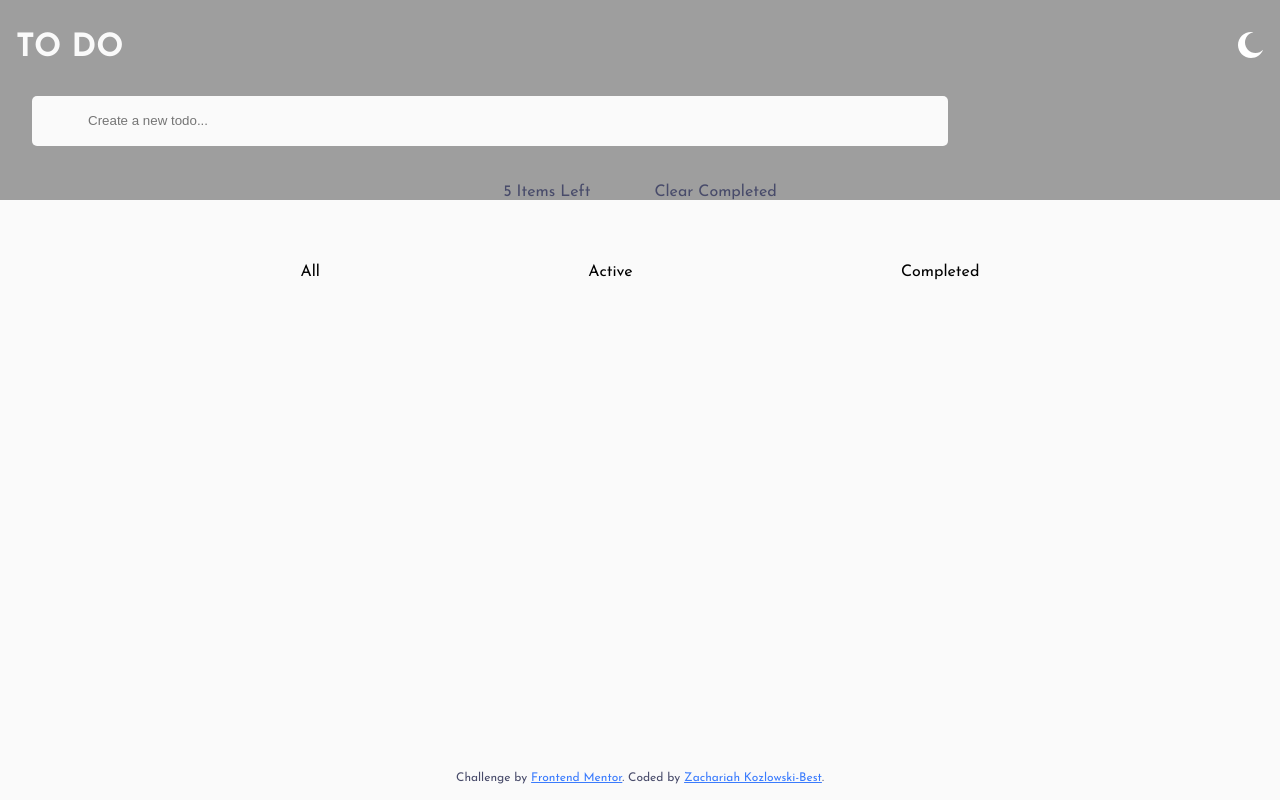
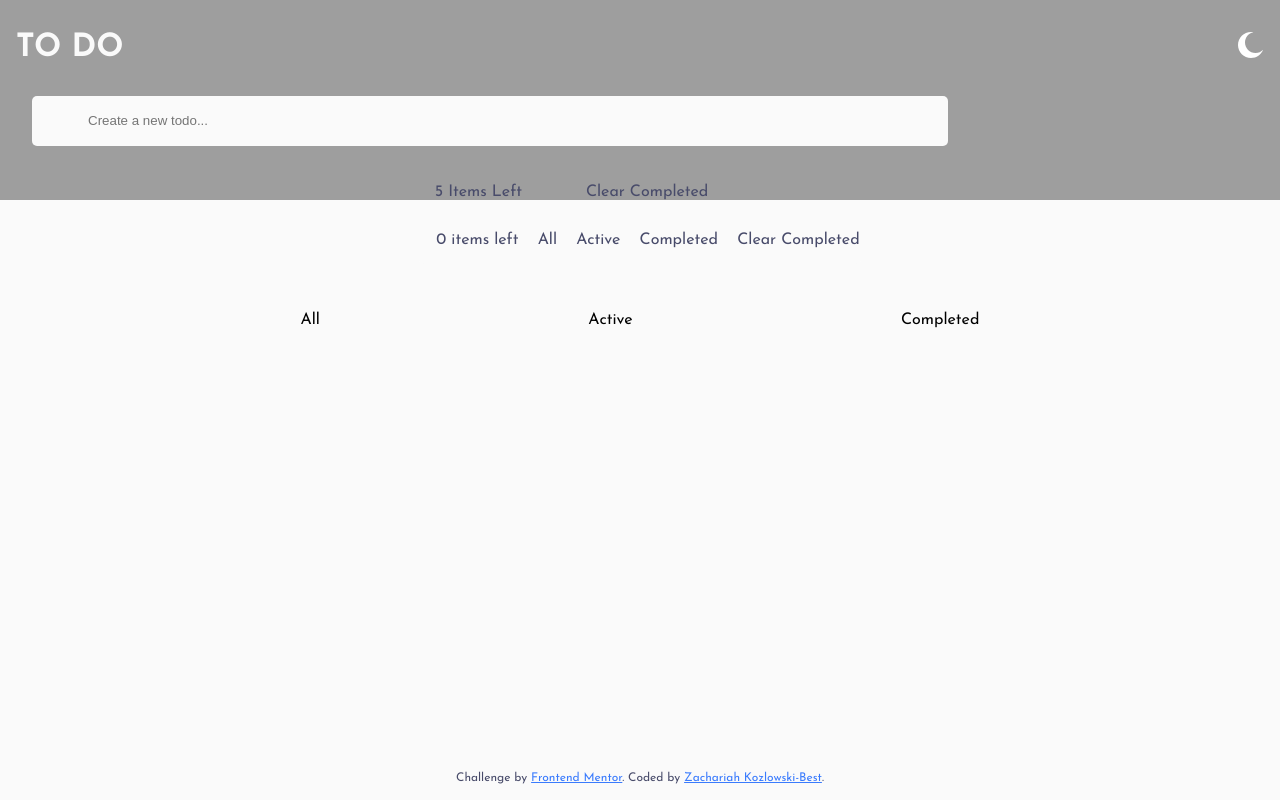
Before and after one commit to zach7815/ToDoList, a React (Create React App) app in the folder task-app/: page / in a window 1280 px wide. Built offline with nearby package versions, Linux system fonts and the light colour scheme.

Commit message:
added all toDo Features: add item, delete item, filter by status, clear completed

```diff
--- a/task-app/src/App.js
+++ b/task-app/src/App.js
@@ -1,5 +1,5 @@
 import './App.scss';
-import React, {useState} from 'react';
+import React, {useState,useEffect} from 'react';
 import Header from './components/Header';
 import Attribution from './components/Attribution';
 import ListContainer from './components/ListContainer';
@@ -10,12 +10,48 @@ import ToggleState from './components/ToggleState';
 function App() {
   const [inputText, setInputText]=useState("");
   const [toDoList,setToDoList]= useState([]);
+  const [status, setStatus]=useState("All")
+  const [filteredTodos, setFilteredTodos]= useState([])
+
+
+
+
+
+
+  useEffect(()=>{
+    const filterHandler = ()=>{
+
+
+      switch(status){
+
+        case "Completed":
+          setFilteredTodos(toDoList.filter(toDo=>toDo.complete===true))
+          break
+
+
+          case "Active":
+            setFilteredTodos(toDoList.filter(toDo=>toDo.complete!==true))
+            break
+
+            case "Clear Completed":
+
+
+                  break
+
+          default:
+            setFilteredTodos(toDoList)
+          break
+      }
+
+    }
+    filterHandler();
+     }, [toDoList,status, setToDoList])
 
   return (
     <div className="App">
 <Header inputText={inputText} setInputText={setInputText} data={toDoList} updateData={setToDoList}/>
-<ListContainer toDo={toDoList} setToDo={setToDoList}/>
-<ToggleState/>
+<ListContainer toDo={toDoList} filteredTodos={filteredTodos} setToDo={setToDoList}  setStatus={setStatus}/>
+<ToggleState   setStatus={setStatus}/>
 
 
 <Attribution/>
--- a/task-app/src/App.scss
+++ b/task-app/src/App.scss
@@ -397,3 +397,6 @@ gap: 1rem;
 .toggleDark{
  @include darkMode(transparent)
 }
+.completed{
+  display: none!important;
+}
--- a/task-app/src/components/DesktopFilters.jsx
+++ b/task-app/src/components/DesktopFilters.jsx
@@ -1,14 +1,53 @@
 import React from "react";
 
-const DesktopFilters=({toDo})=>{
+const DesktopFilters=({toDo, setToDo, setStatus})=>{
+
+
+    const filterList = (e)=>{
+        const filter =e.target.innerText;
+        switch(filter){
+            case "Completed":
+                setStatus("Completed")
+                break
+
+                case "Active":
+                setStatus("Active")
+                break
+
+                case "Clear Completed":
+                setStatus("Clear Completed")
+                break
+
+                default:
+                    setStatus("All")
+                    break
+        }
+
+    }
+
+    const clearCompleted= ()=>{
+        setToDo(toDo.filter(item=> item.complete===false))
+    }
+
+
     return(
         <div className="deskToggle item">
         {toDo.length===1?<span> 1 item left</span>:
         <span> {toDo.length} items left</span>}
-        <span className="filterBtn">All</span>
-        <span className="filterBtn">Active</span>
-        <span className="filterBtn">Completed</span>
-        <span className="clearBtn">Clear Completed</span>
+        <span className="filterBtn"
+        onClick={filterList}
+        >All</span>
+        <span className="filterBtn"
+        onClick={filterList}
+        >
+        Active</span>
+        <span className="filterBtn"
+        onClick={filterList}>
+        Completed
+        </span>
+        <span className="clearBtn"
+        onClick={clearCompleted}
+        >Clear Completed</span>
         </div>
     )
 }
--- a/task-app/src/components/ListContainer.jsx
+++ b/task-app/src/components/ListContainer.jsx
@@ -5,12 +5,11 @@ import DesktopFilters from "./DesktopFilters";
 
 
 
-const ListContainer = ({toDo,setToDo})=>{
-    console.log(toDo)
+const ListContainer = ({toDo,setToDo, setStatus, filteredTodos})=>{
     return(
         <div className="listContent">
 
-        {toDo.map(item=>{
+        {filteredTodos.map(item=>{
             return(
                 <ListItem
                 key={item.id}
@@ -19,12 +18,18 @@ const ListContainer = ({toDo,setToDo})=>{
                 checked={item.complete}
                 toDo={item}
                 toDos={toDo}
-               setToDo={setToDo} />
+               setToDo={setToDo}
+                />
             )
         })
         }
         <ItemCount/>
-        {toDo.length===0?"":<DesktopFilters toDo={toDo}/>}
+
+        <DesktopFilters toDo={toDo}
+         setToDo={setToDo}
+         setStatus={setStatus}
+         filteredTodos={filteredTodos}
+         />
 
         </div>
     )
--- a/task-app/src/components/listItem.jsx
+++ b/task-app/src/components/listItem.jsx
@@ -1,7 +1,7 @@
 import React, { useState } from "react";
 
 
-const ListItem = ({itemText, toDo, checked, toDos, setToDo}) =>{
+const ListItem = ({itemText, toDo, checked, toDos, setToDo, id}) =>{
     const defaultChecked=checked?checked:false;
     const [isChecked, setIsChecked]=useState(defaultChecked);
 
@@ -11,15 +11,28 @@ const ListItem = ({itemText, toDo, checked, toDos, setToDo}) =>{
        setToDo(toDos.filter(el=>el.id!==toDo.id))
     }
 
+    const toggleComplete= ()=>{
+      setToDo(toDos.map(item=>{
+        if(item.id===toDo.id){
+            return{
+                ...item,
+                complete:!item.complete,
+            }
+        }
+        return item
+
+      }))
+    }
+
     return(
-        <div className="item">
+        <div className="item" id={id} >
         <label className="checkbox">
         <input
         className="checkbox-round"
         type="checkbox"
         checked={isChecked}
-
         onChange={() => setIsChecked((prev) => !prev)}
+        onClick={toggleComplete}
 
          />
         <p className="itemContent">{itemText}</p>
```
